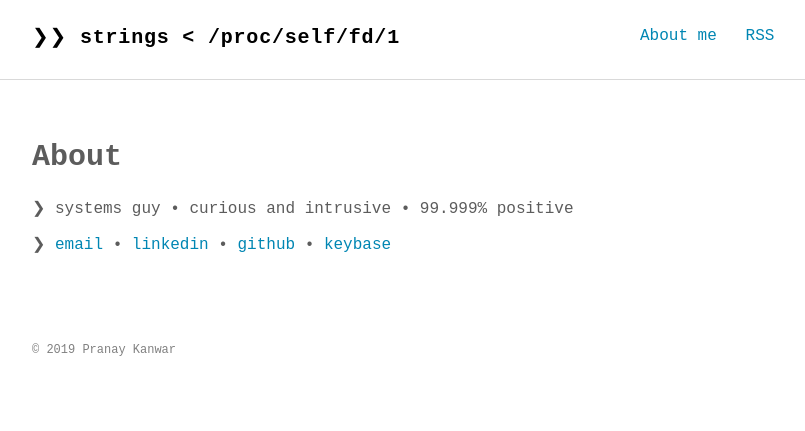
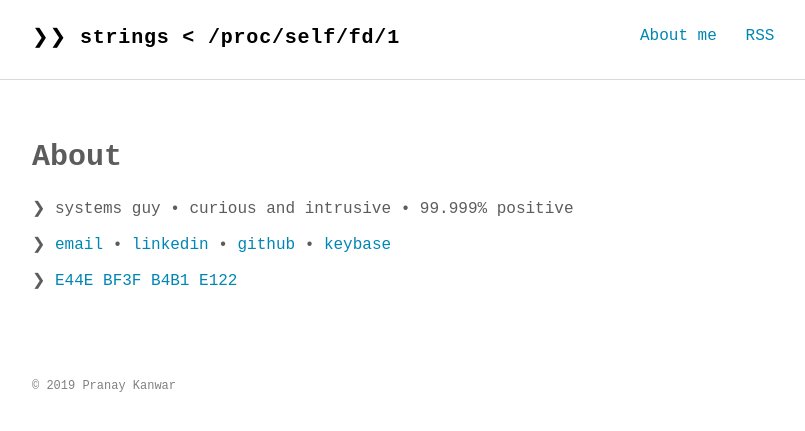
Before and after one commit to r4um/r4um.github.io, a Jekyll site: the page built from about.md, in a window 1280 px wide. Shown: the top 431 px of the page, without its empty margins (232-1037 px from the left). Built offline with Jekyll 4.4.1, drawn with Linux system fonts in a browser that asks for light colours; some web fonts are replaced.

Commit message:
Update about.md

```diff
--- a/about.md
+++ b/about.md
@@ -7,3 +7,5 @@ permalink: /about/
 ❯ systems guy • curious and intrusive • 99.999% positive
 
 ❯ [email](mailto:pranay.kanwar@gmail.com) • [linkedin](https://www.linkedin.com/in/pranay-kanwar/) • [github](https://github.com/r4um) • [keybase](https://keybase.io/r4um)
+
+❯ [E44E BF3F B4B1 E122](https://keybase.io/r4um/pgp_keys.asc?fingerprint=9d5adef21144237461c635c0e44ebf3fb4b1e122)
```
